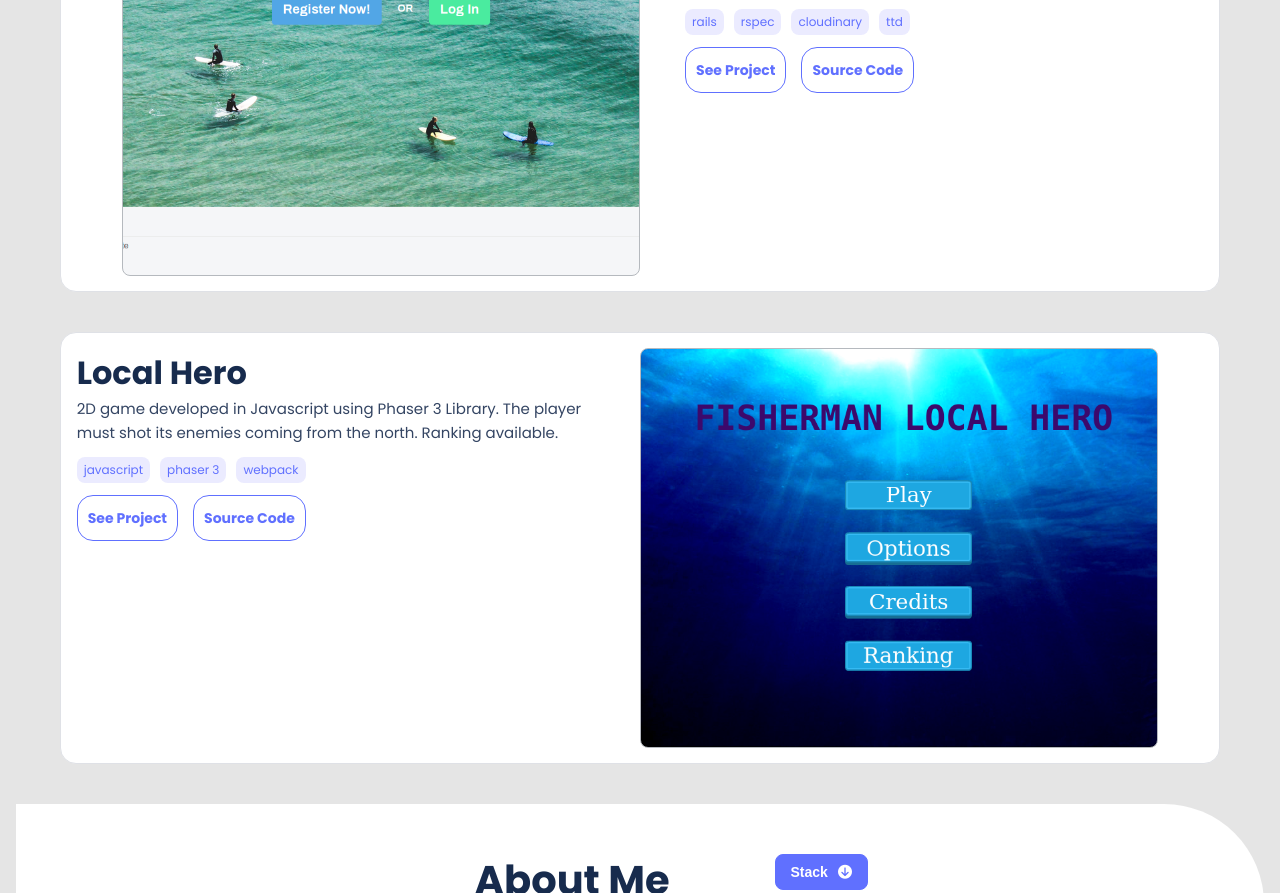
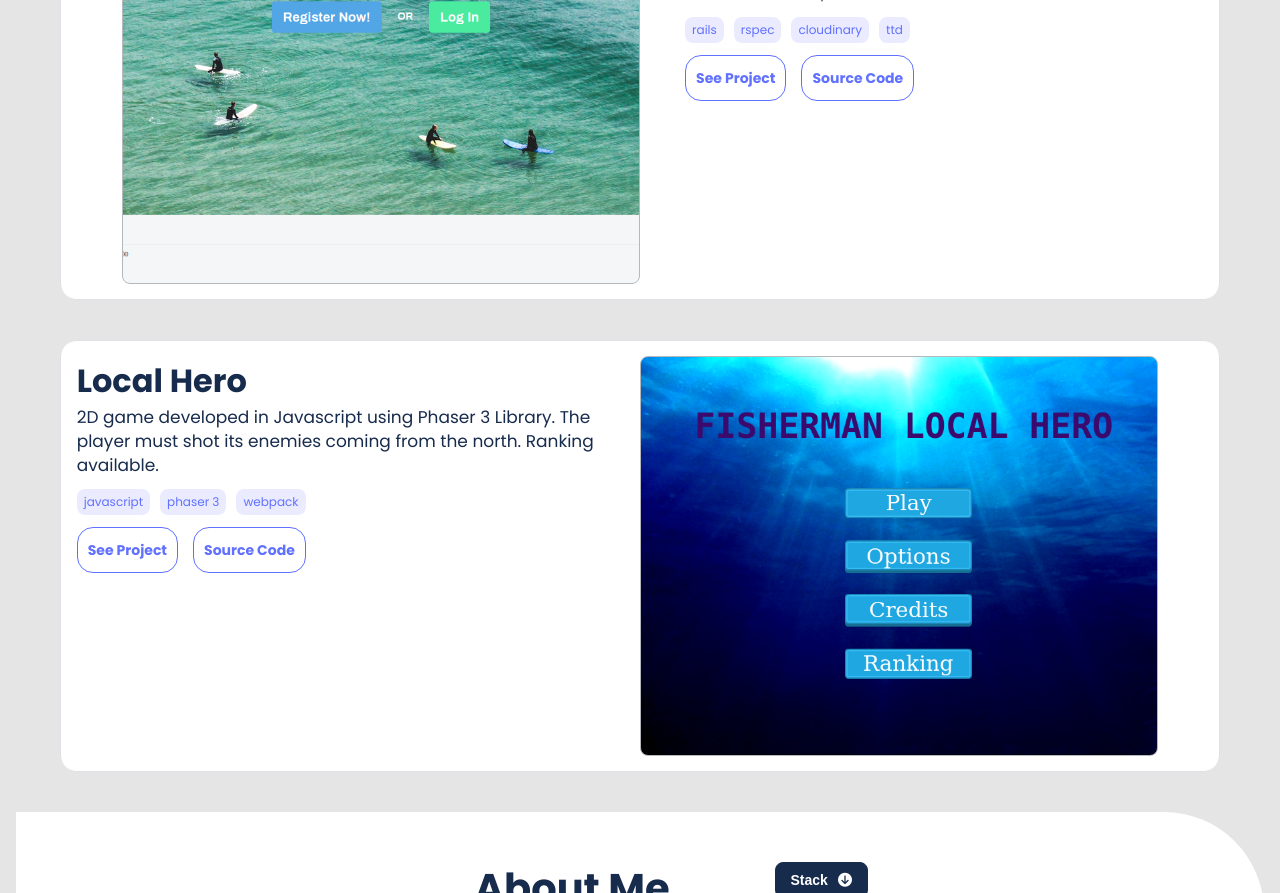
Before and after one commit to TrellixVulnTeam/Thales_KVCZ, a website: page index.html in a window 1280 px wide. Shown: the part 1907-2800 px from the top of the page. Drawn offline with nearby package versions, Linux system fonts and the light colour scheme; files that its build step writes are made by us from their sources.

Commit message:
Change text colors, add original color to social media links

```diff
--- a/scss/mobile.scss
+++ b/scss/mobile.scss
@@ -1,6 +1,6 @@
 $font-stack: 'Poppins',
 sans-serif;
-$primary-color: #6070FF;
+$primary-color: #172b4d;
 $primary-text: #172B4D;
 $neutral-color: #505F79;
 
@@ -146,8 +146,9 @@ header {
   }
 
   p {
-    font-size: 15px;
-    color: #344563;
+    font-size: 17px;
+    font-weight: bold;
+    color: #172b4d;
     line-height: 24px;
   }
 
@@ -160,7 +161,7 @@ header {
     li {
       margin-right: 10px;
       padding: 4px 7px;
-      font-size: 12px;
+      font-size: 19px;
       font-weight: 500;
       color: $primary-color;
       background-color: #EBEBFF;
```
Also changed, not shown: css/mobile.css.
